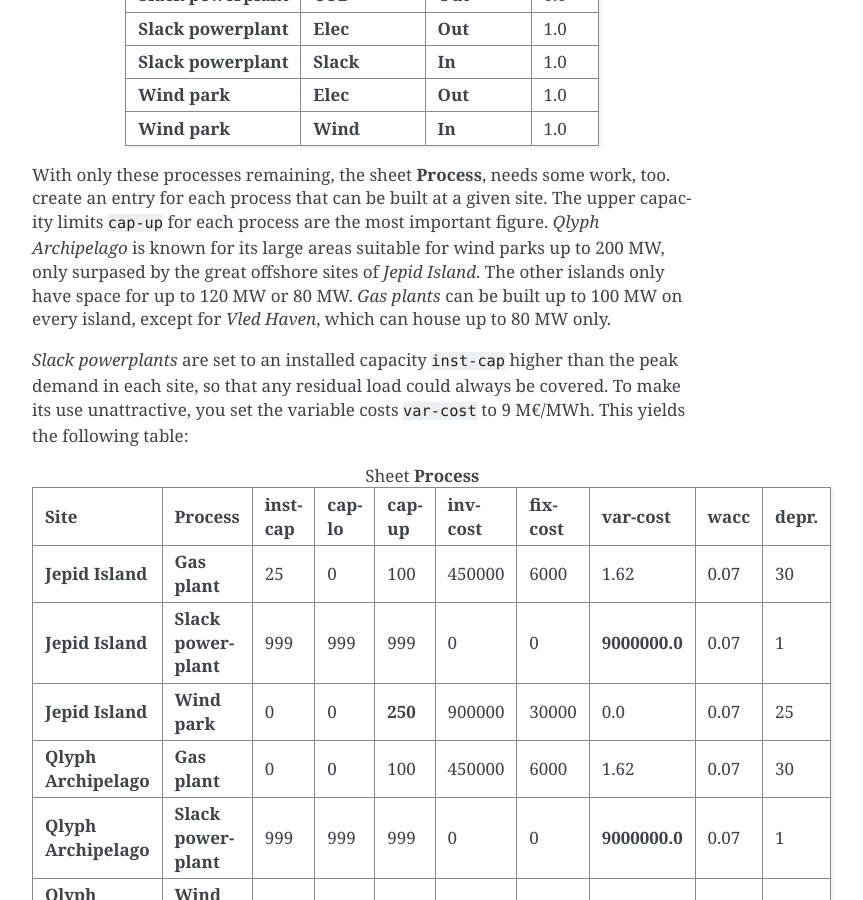
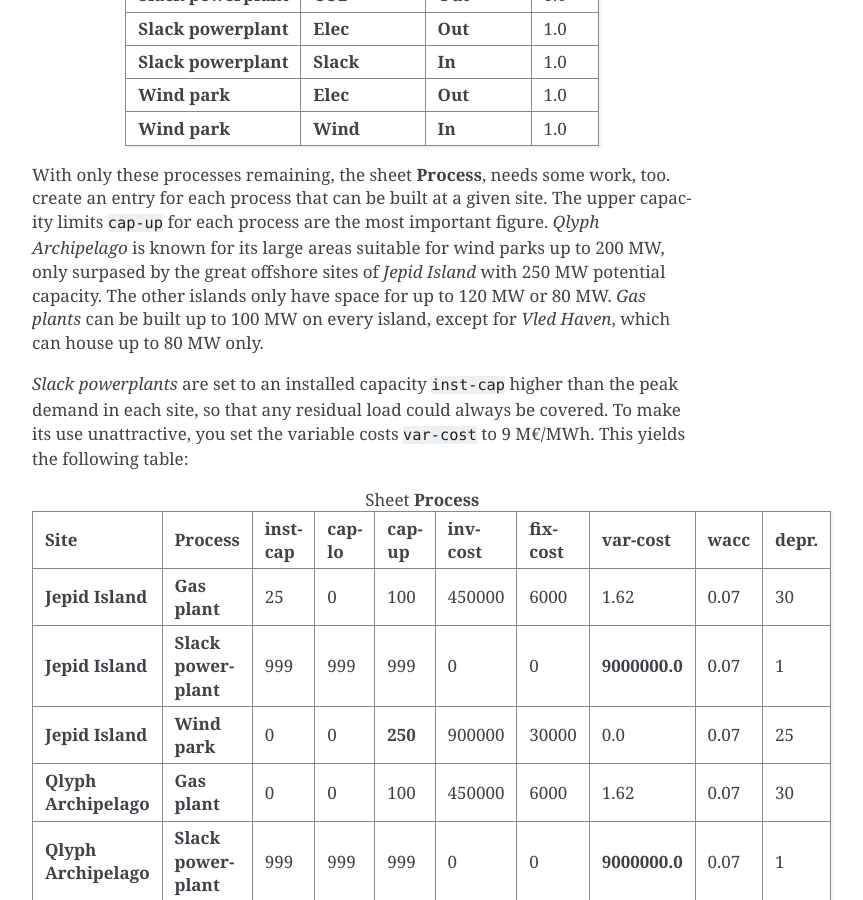
Before and after one commit to tum-ens/urbs, a Sphinx documentation site: the page built from doc/workflow.rst, in a window 1280 px wide and 900 px high, scrolled down 3166 px. Shown: the whole window, without its empty margins (388-1251 px from the left). Built offline with Sphinx 7.4.7, drawn with Linux system fonts in a browser that asks for light colours.

Commit message:
doc: mention jepid island wind cap-up

```diff
--- a/doc/workflow.rst
+++ b/doc/workflow.rst
@@ -138,10 +138,10 @@ With only these processes remaining, the sheet **Process**, needs some work,
 too. create an entry for each process that can be built at a given site. The
 upper capacity limits ``cap-up`` for each process are the most important
 figure. *Qlyph Archipelago* is known for its large areas suitable for wind
-parks up to 200 MW, only surpased by the great offshore sites of *Jepid
-Island*. The other islands only have space for up to 120 MW or 80 MW.
-*Gas plants* can be built up to 100 MW on every island, except for *Vled
-Haven*, which can house up to 80 MW only.
+parks up to 200 MW, only surpased by the great offshore sites of *Jepid Island*
+with 250 MW potential capacity. The other islands only have space for up to
+120 MW or 80 MW. *Gas plants* can be built up to 100 MW on every island, except
+for *Vled Haven*, which can house up to 80 MW only.
 
 *Slack powerplants* are set to an installed capacity ``inst-cap`` higher than
 the peak demand in each site, so that any residual load could always be
```
